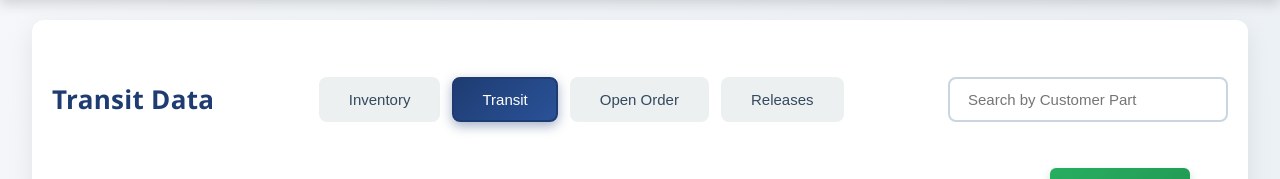
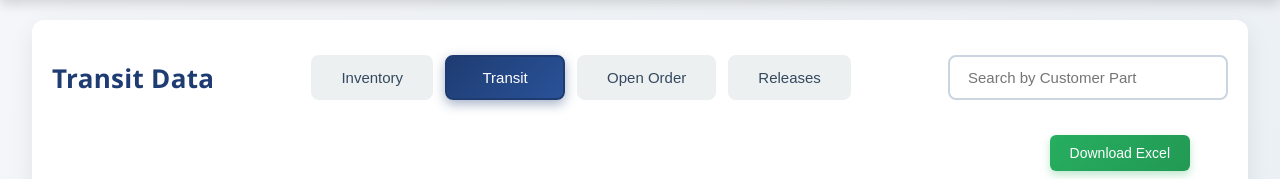
Before and after one commit to ppc8040/new_try, a Flask app: page /views/transit in a window 1280 px wide. Shown: the part 80-259 px from the top of the page. Run offline with Flask 3, Linux system fonts and the light colour scheme; the visitor is signed in with stand-in values (Sample User, id 1); data that the repository does not hold is empty.

Commit message:
Refactor styles for tabs and buttons layout

```diff
--- a/flaskr/static/styles.css
+++ b/flaskr/static/styles.css
@@ -92,19 +92,19 @@ header h1 {
 
 /* Tabs, Search Bar, and Active Tab Section */
 .tabs-search-container {
-  display: flex;
-  justify-content: space-between;
+  display: grid;
+  grid-template-columns: auto 1fr auto;
   align-items: center;
-  flex-wrap: wrap;
-  gap: 15px;
+  gap: 20px;
   padding: 15px 0;
+  margin-bottom: 10px;
 }
 
 .tab-buttons {
   display: flex;
-  justify-content: flex-start;
+  justify-content: center;
   gap: 12px;
-  flex-wrap: wrap;
+  flex-wrap: nowrap;
 }
 
 .tab-btn {
@@ -117,6 +117,9 @@ header h1 {
   cursor: pointer;
   transition: all 0.3s ease;
   color: #34495e;
+  white-space: nowrap;
+  min-width: 120px;
+  text-align: center;
 }
 
 .tab-btn:hover {
@@ -145,6 +148,7 @@ header h1 {
   border-radius: 8px;
   border: 2px solid #cbd5e0;
   width: 280px;
+  min-width: 250px;
   box-sizing: border-box;
   transition: all 0.3s ease;
   background-color: #ffffff;
@@ -160,9 +164,10 @@ header h1 {
 .active-tab-name {
   font-size: 26px;
   color: #1e3c72;
-  margin-left: 0;
+  margin: 0;
   font-weight: 600;
   letter-spacing: 0.3px;
+  white-space: nowrap;
 }
 
 /* ===========================
```
